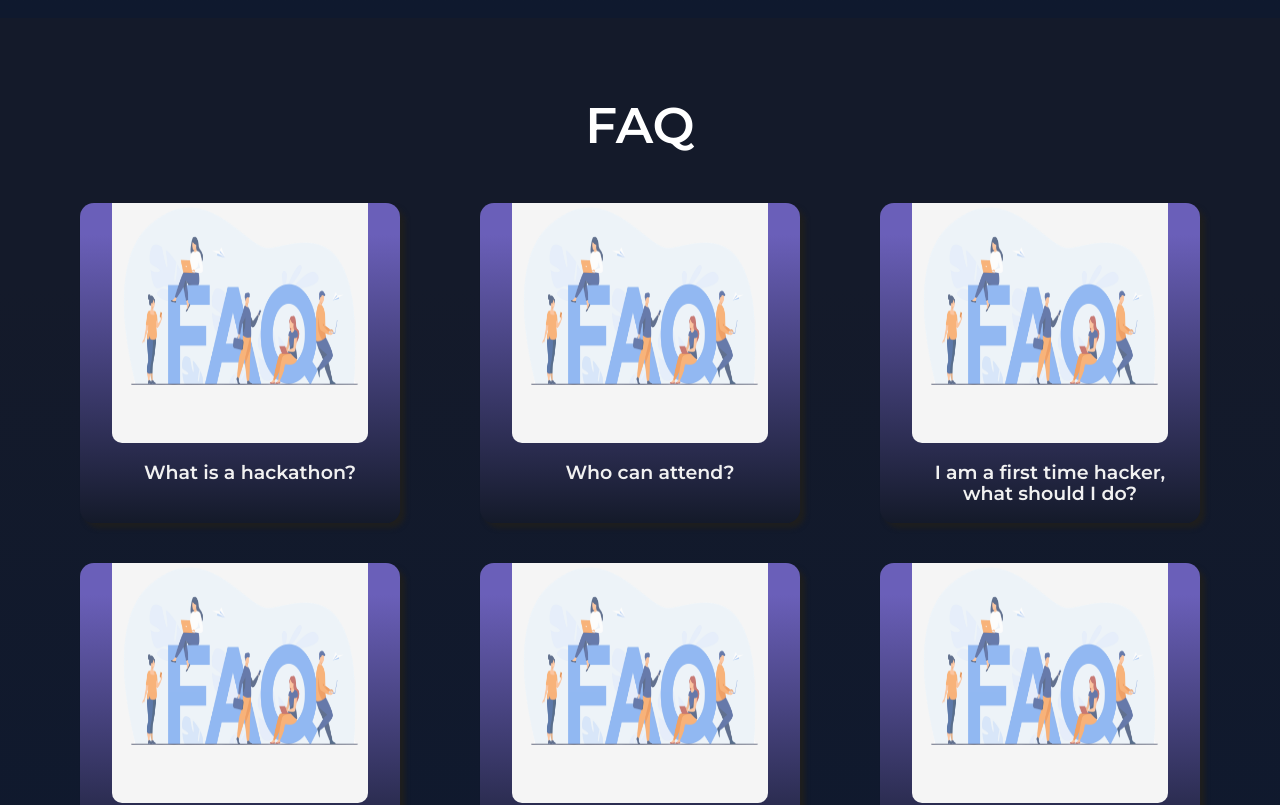
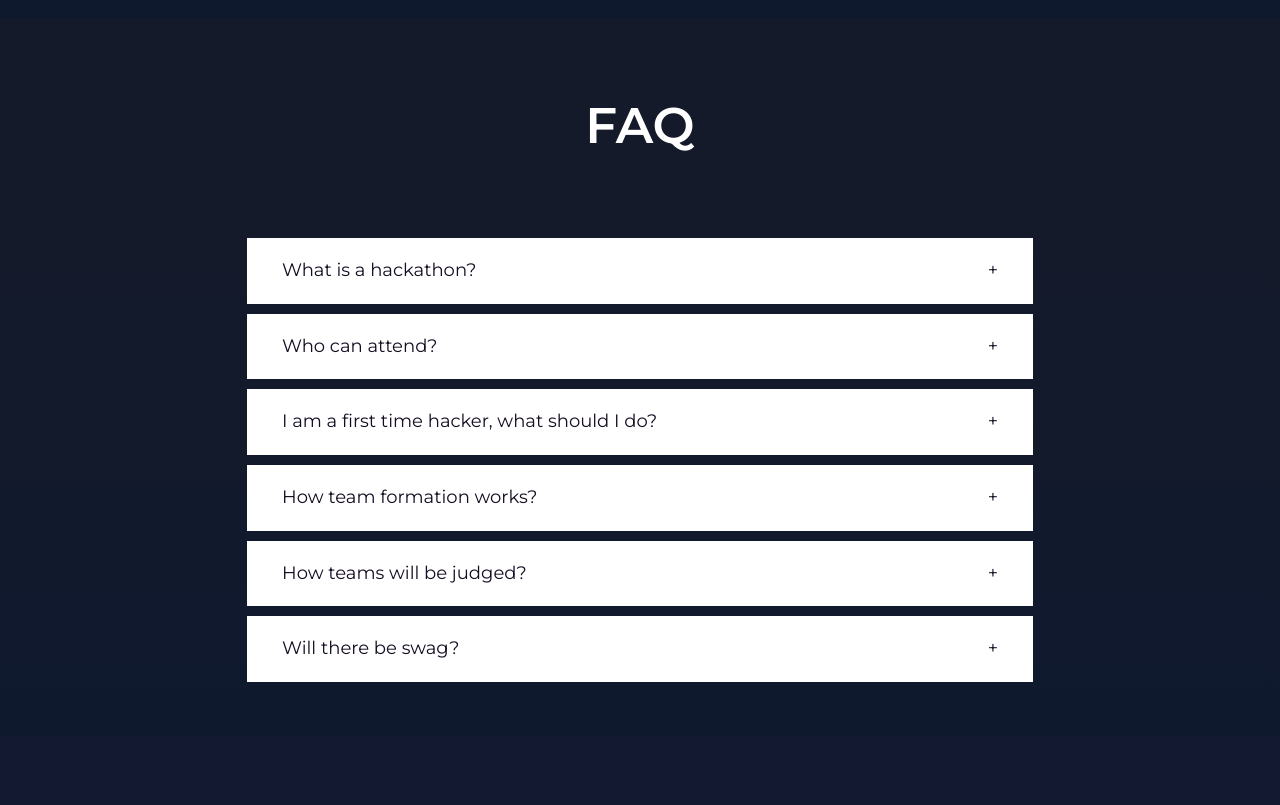
Before and after one commit to Dhruvgarg91/htc-3.0, a React (Create React App) app: page / in a window 1280 px wide. Shown: the part 6780-7585 px from the top of the page. Built offline with nearby package versions, Linux system fonts and the light colour scheme.

Commit message:
faq changes

```diff
--- a/package.json
+++ b/package.json
@@ -3,6 +3,7 @@
   "version": "0.1.0",
   "private": true,
   "dependencies": {
+    "@material-tailwind/react": "^2.1.9",
     "@testing-library/jest-dom": "^5.17.0",
     "@testing-library/react": "^13.4.0",
     "@testing-library/user-event": "^13.5.0",
--- /dev/null
+++ b/src/components/FAQ/Accordion.js
@@ -0,0 +1,23 @@
+import React, { useState } from "react";
+import "./faq.css";
+
+const Accordion = ({ title, content }) => {
+  const [isActive, setIsActive] = useState(false);
+
+  return (
+    <>
+      <div className="accordion-item">
+        <div
+          className="accordion-title "
+          onClick={() => setIsActive(!isActive)}
+        >
+          <div className="col-lg-10">{title}</div>
+          <div className="col-lg-2 sign">{isActive ? "-" : "+"}</div>
+        </div>
+        {isActive && <div className="accordion-content">{content}</div>}
+      </div>
+    </>
+  );
+};
+
+export default Accordion;
--- a/src/components/FAQ/faq.css
+++ b/src/components/FAQ/faq.css
@@ -1,4 +1,4 @@
-.mainCards {
+/* .mainCards {
   background: linear-gradient(#6a5fb9 10%, #141a2a);
   color: #fff;
   margin: 2rem 4rem;
@@ -7,8 +7,8 @@
   width: 32rem;
   border-radius: 1.4rem;
   box-shadow: 5px 5px 5px  rgb(30, 30, 30);
-  /* box-shadow: rgba(208, 207, 207, 0.3) 0px 5px 15px; */
-  /* box-shadow: rgba(255, 250, 250, 0.25) 0px 54px 55px, rgba(0, 0, 0, 0.12) 0px -12px 30px, rgba(0, 0, 0, 0.12) 0px 4px 6px, rgba(0, 0, 0, 0.17) 0px 12px 13px, rgba(0, 0, 0, 0.09) 0px -3px 5px; */
+   box-shadow: rgba(208, 207, 207, 0.3) 0px 5px 15px;
+   box-shadow: rgba(255, 250, 250, 0.25) 0px 54px 55px, rgba(0, 0, 0, 0.12) 0px -12px 30px, rgba(0, 0, 0, 0.12) 0px 4px 6px, rgba(0, 0, 0, 0.17) 0px 12px 13px, rgba(0, 0, 0, 0.09) 0px -3px 5px;
 
 }
 
@@ -20,14 +20,14 @@
   height: 100%;
   background: whitesmoke;
   transform: translateY(-80px);
-}
+} */
 
-.content h1 {
+/* .content h1 {
   font-size: 3rem;
   padding: 1rem 3rem;
   position: relative;
   top: 18.5rem !important;
-  /* background: linear-gradient(#885dc8 30%, #969aa1); */
+  background: linear-gradient(#885dc8 30%, #969aa1);
   background-blend-mode: color-burn;
   text-align: center;
   width: 100%;
@@ -62,7 +62,7 @@
   padding: 0.5rem;
   box-sizing: border-box;
   position: relative;
-  /* background: black; */
+   background: black;
   bottom: 27rem;
   transition: 0.4s;
   color: rgb(241, 241, 241);
@@ -106,10 +106,10 @@
   overflow: hidden;
 }
 
-/* .mainCards:hover{
+ .mainCards:hover{
   background-image: url('./Vectors/Vector.svg');
   transition: background 1s;
-} */
+}
 .mainCards:hover h1 {
   visibility: hidden;
 }
@@ -122,10 +122,37 @@
 .mainCards:hover .imgbox {
   transform: translateY(-27rem);
   transition: 0.5s;
+} */
+
+.accordion {
+  padding: 50px;
+  color: #150d22;
+  font-size: 1.8rem;
+  width: 70%;
+  display: flex;
+  flex-direction: column;
+  margin: 0 auto;
 }
-
-@media only screen and (max-width: 1270px){
-  .mainCards{
+.accordion-item {
+  border-radius: 10px;
+}
+.sign {
+  text-align: right;
+}
+.accordion-content {
+  padding: 20px;
+  background-color: #885dc8;
+  margin: 15px 5px;
+  color: white;
+}
+.accordion-title {
+  display: flex;
+  padding: 20px;
+  background: #fff;
+  margin: 5px;
+}
+@media only screen and (max-width: 1270px) {
+  .mainCards {
     margin: 2rem 2rem;
   }
 }
--- a/src/components/FAQ/faq.jsx
+++ b/src/components/FAQ/faq.jsx
@@ -1,25 +1,45 @@
-import React from 'react'
-import './faq.css'
-import { frequentlyAskedQuestions } from '../../Module/General'
-import faq from './faq.png'
+import React from "react";
+import "./faq.css";
+import Accordion from "./Accordion";
+//import { frequentlyAskedQuestions } from '../../Module/General'
+//import faq from './faq.png'
 const Faq = () => {
+  const accordionData = [
+    {
+      title: "What is a hackathon?",
+      content: `Hackathon is a tool to drive sustained innovation and crowdsource solutions to address pressing real-life business problems and social issues!`,
+    },
+    {
+      title: "Who can attend?",
+      content: `Anyone is welcome to participate in this event. While experience in coding and programming is a huge plus, teams will also need individuals with strong presentation skills and brilliant ideas!`,
+    },
+    {
+      title: " I am a first time hacker, what should I do?",
+      content: `Welcome aboard, first-time hackers! Dive into the hacking world at our hackathon. Engage in dynamic workshops and events to kickstart your journey. Let's learn, hack, and have a great time together!`,
+    },
+    {
+      title: " How team formation works?",
+      content: `You can form a team with a maximum of 4 members. If you don't have a team, there will be plenty of opportunities for you to meet hackers and form a team.`,
+    },
+    {
+      title: "How teams will be judged?",
+      content: `There will be a preliminary round of judging in which teams will present their solutions. Only teams that are successful in this preliminary round will proceed to present to the larger group in the final round.`,
+    },
+    {
+      title: "Will there be swag?",
+      content: `Yes! Participants will be receiving swag!. 😎`,
+    },
+  ];
+
   return (
-    <div className='mainFAQ'>
-      {
-        frequentlyAskedQuestions.map((e , key)=>(
-          <div className="mainCards">
-             <div className="imgbox">
-              <img src={faq}></img>
-              </div>
-              <div className="content">
-                  <h1 id={key}>{e[0].label}</h1>
-                  <p>{e[0].content}</p>
-              </div>
-          </div>
-      ))
-      }
+    <div>
+      <div className="accordion">
+        {accordionData.map(({ title, content }) => (
+          <Accordion title={title} content={content} />
+        ))}
+      </div>
     </div>
-  )
-}
+  );
+};
 
-export default Faq
+export default Faq;
--- a/src/components/Main-page/HomePage.jsx
+++ b/src/components/Main-page/HomePage.jsx
@@ -216,7 +216,7 @@ export default function HomePage(props) {
         {/* ********Frequently asked Questions here ***** */}
         <Row className="mainFaqs" id="faq"  >
           <h1 className="faqs" style={{ paddingTop: "6rem", paddingBottom: "2rem", color: "#ffff" }}>FAQ</h1>
-          <div data-aos='fade-right' data-aos-duration='1000' style={{display: "grid"}} ><Faq /></div>
+          <div data-aos='fade-right' data-aos-duration='1000' style={{display: "block",width:"100vw"}} ><Faq /></div>
         </Row>
       </Container>
 
```
Also changed, not shown: src/Module/General.js (+7 -9 lines), tailwind_config.js (added, +13 -0 lines), 1 other file (tests, documents, lock files or other folders).
